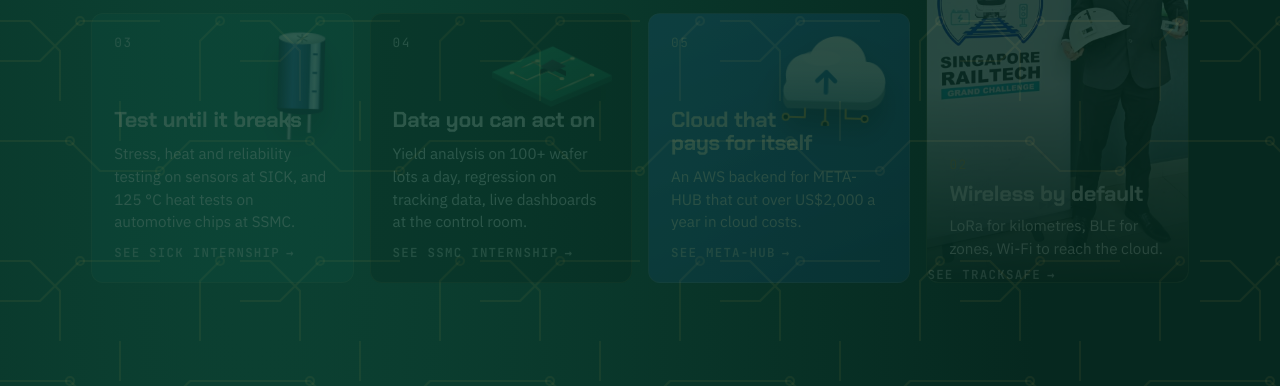
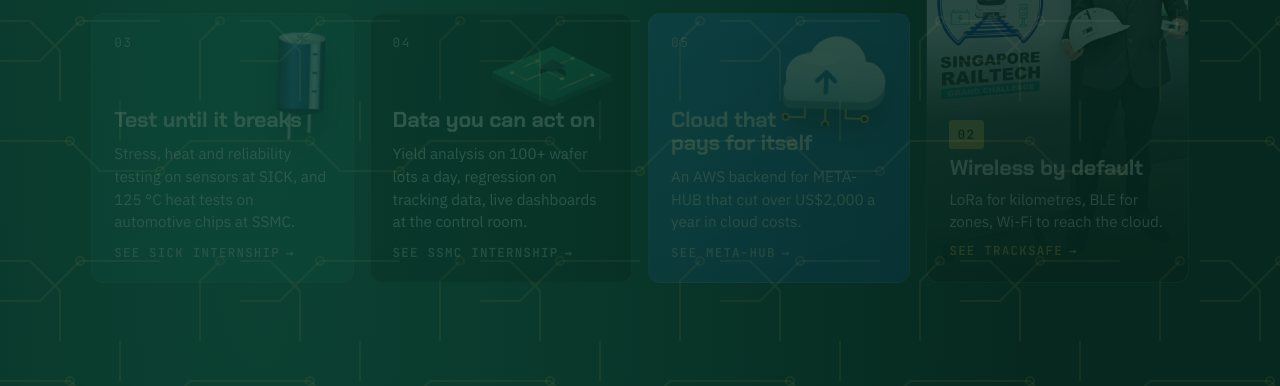
Before and after one commit to Fruitty22/gueyipeng.github.io, a plain HTML site: page index.html in a window 1280 px wide. Shown: the part 2059-2445 px from the top of the page. Drawn offline with Linux system fonts and the light colour scheme.

Commit message:
Add files via upload

```diff
--- a/index.html
+++ b/index.html
@@ -269,8 +269,8 @@
               <span class="tile-num">02</span>
               <h3>Wireless by default</h3>
               <p>LoRa for kilometres, BLE for zones, Wi-Fi to reach the cloud.</p>
+              <span class="tile-go">See TrackSafe <b aria-hidden="true">→</b></span>
             </div>
-            <span class="tile-go">See TrackSafe <b aria-hidden="true">→</b></span>
           </a>
           <a href="#job-sick" class="tile tile-link tile-cyan reveal">
             <span class="tile-num">03</span>
--- a/style.css
+++ b/style.css
@@ -936,3 +936,11 @@ a.tile:hover .tile-go b { transform: translateX(6px); }
 img { height: auto; }
 .board-media img, .card-media img, .tile-photo img, .shot img { height: 100%; }
 .moment-shot img, .job-shot img { height: auto; }
+
+/* photo tile: readable number badge and a stronger shade behind the text */
+.tile-over { padding: 90px 22px 24px; background: linear-gradient(180deg, transparent 0%, rgba(3,23,15,.75) 35%, rgba(3,23,15,.97) 100%); }
+.tile-over .tile-num {
+  justify-self: start; padding: 4px 8px; border-radius: 3px;
+  background: var(--gold); color: #1c1407; opacity: 1; font-weight: 600;
+}
+.tile-over .tile-go { color: var(--gold); opacity: 1; }
```
